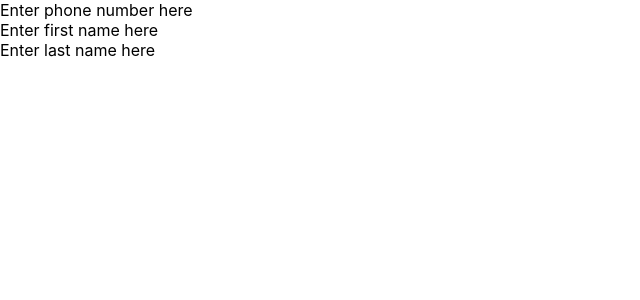
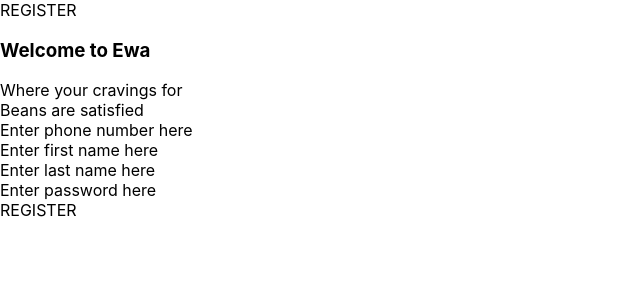
Before and after one commit to ozifirebrand/react-projects-in-class, a React (Create React App) app in the folder beans-app/: page / in a window 1280 px wide. Shown: the top 300 px of the page, without its empty margins (0-640 px from the left). Built offline with nearby package versions, Linux system fonts and the light colour scheme.

Commit message:
Good stuff commit

```diff
--- a/beans-app/src/App.js
+++ b/beans-app/src/App.js
@@ -2,13 +2,23 @@ import React from "react";
 import PhoneNumber from "./components/forms/PhoneNumber";
 import FirstName from "./components/forms/FirstName";
 import LastName from "./components/forms/LastName";
+import Password from "./components/forms/Password";
+import Register from "./components/buttons/Register";
 function App(){
   return(
-      <div>
+      <div className={"container"}>
+          <Register className ={"topButton"}/>
+          <div className={"welcomeText"}>
+              <h3>Welcome to Ewa
+              </h3>
+              Where your cravings for<br/>
+              Beans are satisfied
+          </div>
           <PhoneNumber/>
           <FirstName/>
           <LastName/>
-
+          <Password/>
+          <Register className ={"lowerButton"}/>
       </div>
   )
 }
--- /dev/null
+++ b/beans-app/src/components/buttons/Register.js
@@ -0,0 +1,9 @@
+import React from "react";
+function Register(){
+    return(
+        <div>
+            REGISTER
+        </div>
+    )
+}
+export default Register
```
Also changed, not shown: beans-app/src/components/texts/Welcome.js (added).
